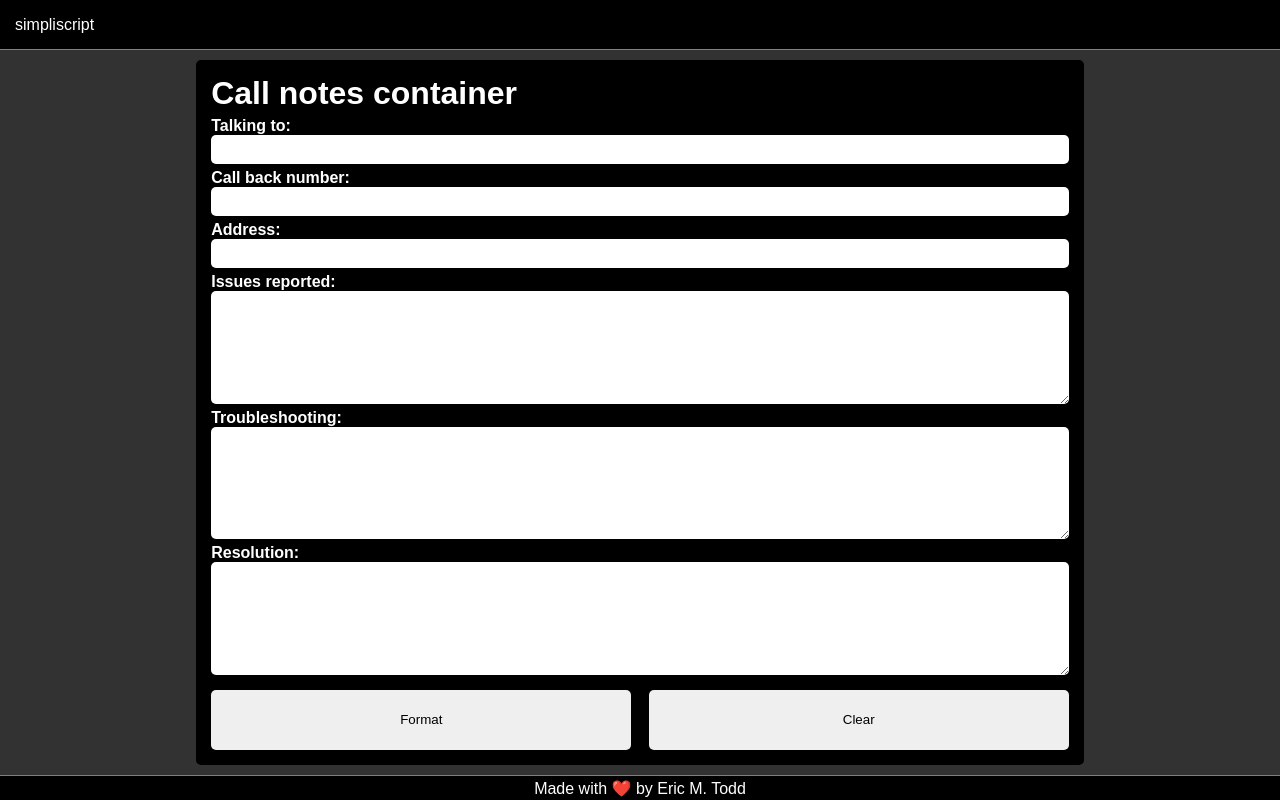
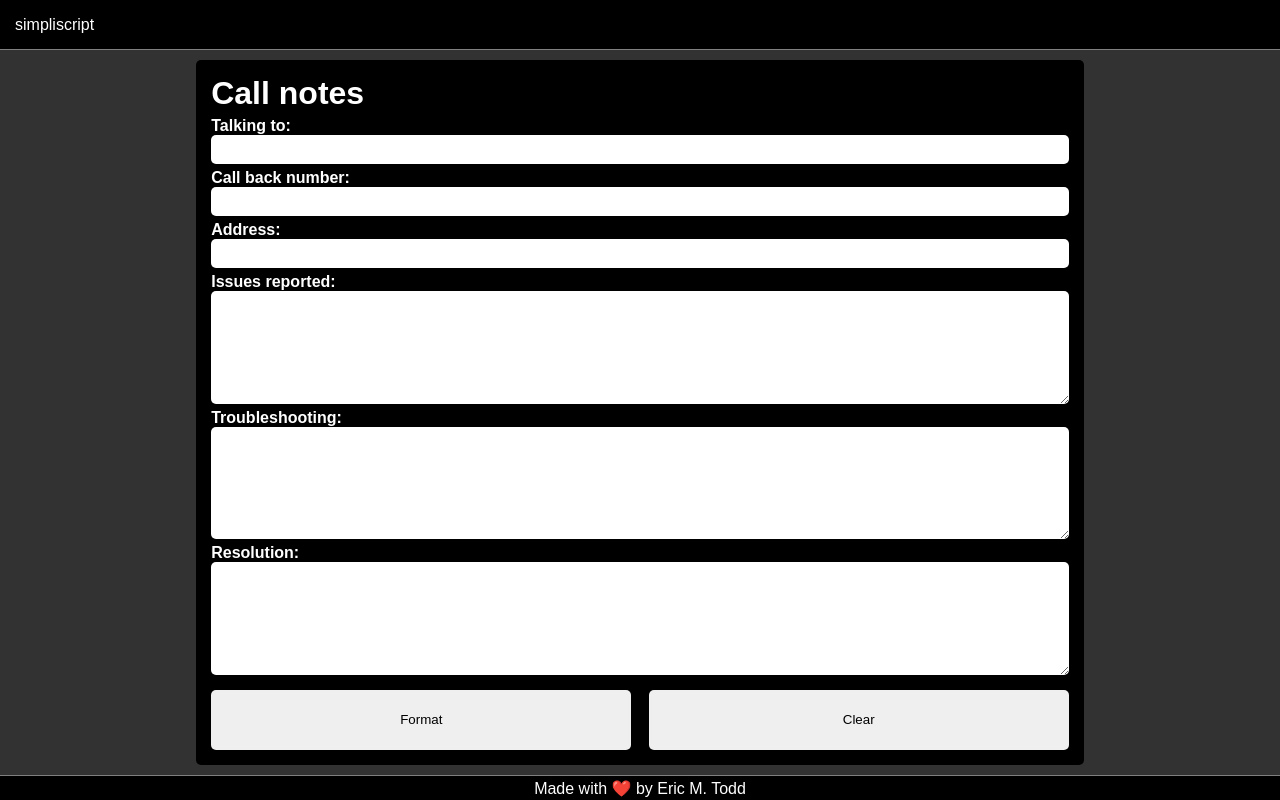
Before and after one commit to EricMTodd/simpliscript, a React (Create React App) app in the folder react-app/: page / in a window 1280 px wide. Built offline with nearby package versions, Linux system fonts and the light colour scheme.

Commit message:
Update CallNotes.js

```diff
--- a/react-app/src/components/call-notes/CallNotes.js
+++ b/react-app/src/components/call-notes/CallNotes.js
@@ -32,7 +32,7 @@ const CallNotes = () => {
 
   return(
     <div className='call-notes-container'>
-      <h1>Call notes container</h1>
+      <h1>Call notes</h1>
       <form className='editable'>
         <label htmlFor='caller-input'>
           <strong>Talking to: </strong>
```
